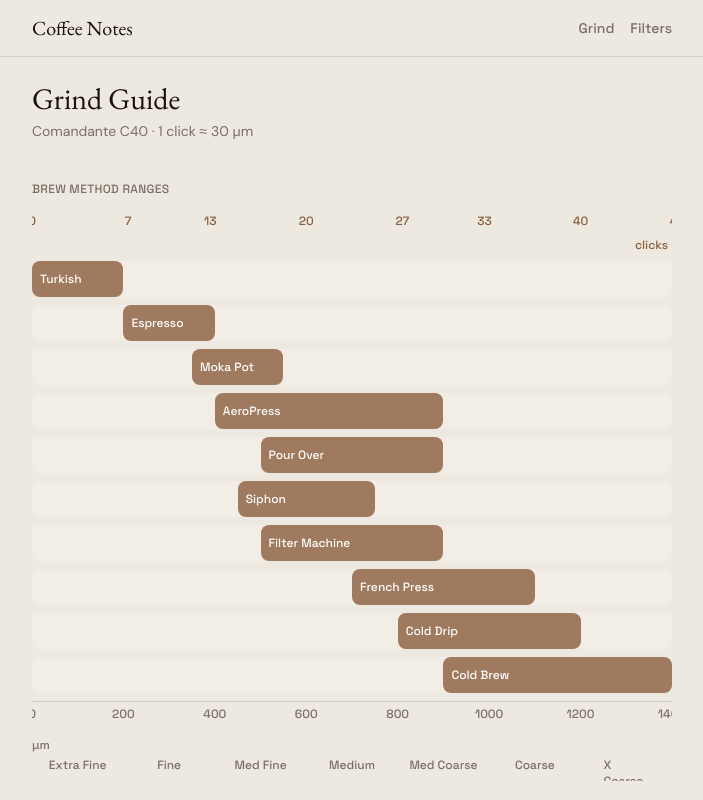
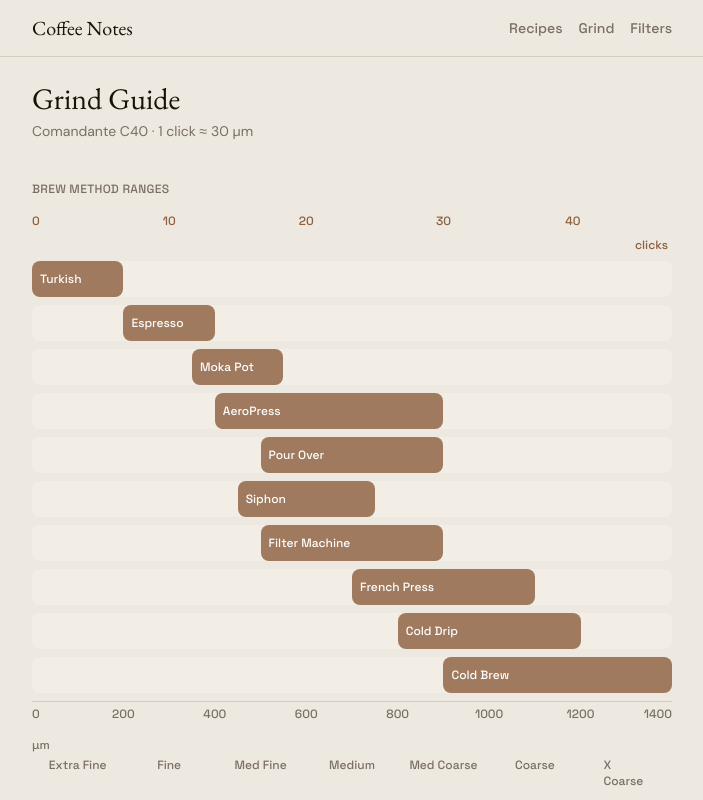
Before and after one commit to kty212/coffeenotes, a Next.js app: page /grind in a window 1280 px wide. Shown: the top 800 px of the page, without its empty margins (288-991 px from the left). Built offline with nearby package versions, Linux system fonts and the light colour scheme.

Commit message:
Fix grind chart to fill container; add Recipes nav link

```diff
--- a/app/grind/page.tsx
+++ b/app/grind/page.tsx
@@ -28,7 +28,7 @@ const descriptors = [
   { label: "X Coarse",   min: 1200, max: 1400 },
 ];
 
-const comandanteClicks = [0, 7, 13, 20, 27, 33, 40, 47];
+const comandanteClicks = [0, 10, 20, 30, 40];
 
 const conversionRows = [
   { clicks: 5,  microns: 150,  descriptor: "Extra Fine"   },
@@ -62,16 +62,16 @@ export default function GrindPage() {
         <h2 className="font-label text-xs font-medium text-text-secondary uppercase tracking-wide mb-4">
           Brew Method Ranges
         </h2>
-        <div className="overflow-x-auto">
-          <div className="min-w-[560px]">
+        <div>
+          <div>
 
             {/* Click scale */}
             <div className="relative h-5 mb-1">
               {comandanteClicks.map((clicks, i) => (
                 <span
                   key={i}
-                  className="absolute text-xs font-label text-accent -translate-x-1/2"
-                  style={{ left: pct(clicks * 30) }}
+                  className="absolute text-xs font-label text-accent"
+                  style={{ left: pct(clicks * 30), transform: clicks === 40 ? 'translateX(-100%)' : clicks === 0 ? 'none' : 'translateX(-50%)' }}
                 >
                   {clicks}
                 </span>
@@ -100,8 +100,8 @@ export default function GrindPage() {
               {scaleLabels.map((val, i) => (
                 <span
                   key={i}
-                  className="absolute text-xs font-label text-text-secondary -translate-x-1/2 pt-1"
-                  style={{ left: pct(val) }}
+                  className="absolute text-xs font-label text-text-secondary pt-1"
+                  style={{ left: pct(val), transform: val === 1400 ? 'translateX(-100%)' : val === 0 ? 'none' : 'translateX(-50%)' }}
                 >
                   {val}
                 </span>
@@ -114,7 +114,7 @@ export default function GrindPage() {
               {descriptors.map((d) => (
                 <span
                   key={d.label}
-                  className="absolute text-xs font-label text-text-secondary -translate-x-1/2"
+                  className="absolute text-xs font-label text-text-secondary -translate-x-1/2 hidden sm:inline"
                   style={{ left: pct((d.min + d.max) / 2) }}
                 >
                   {d.label}
--- a/app/layout.tsx
+++ b/app/layout.tsx
@@ -76,6 +76,7 @@ j=d.createElement(s),dl=l!='dataLayer'?'&l='+l:'';j.async=true;j.src=
               Coffee Notes
             </a>
             <nav className="flex items-center gap-4">
+              <a href="/" className="text-sm font-label text-text-secondary hover:text-accent transition-colors">Recipes</a>
               <a href="/grind" className="text-sm font-label text-text-secondary hover:text-accent transition-colors">Grind</a>
               <a href="/filters" className="text-sm font-label text-text-secondary hover:text-accent transition-colors">Filters</a>
             </nav>
```
